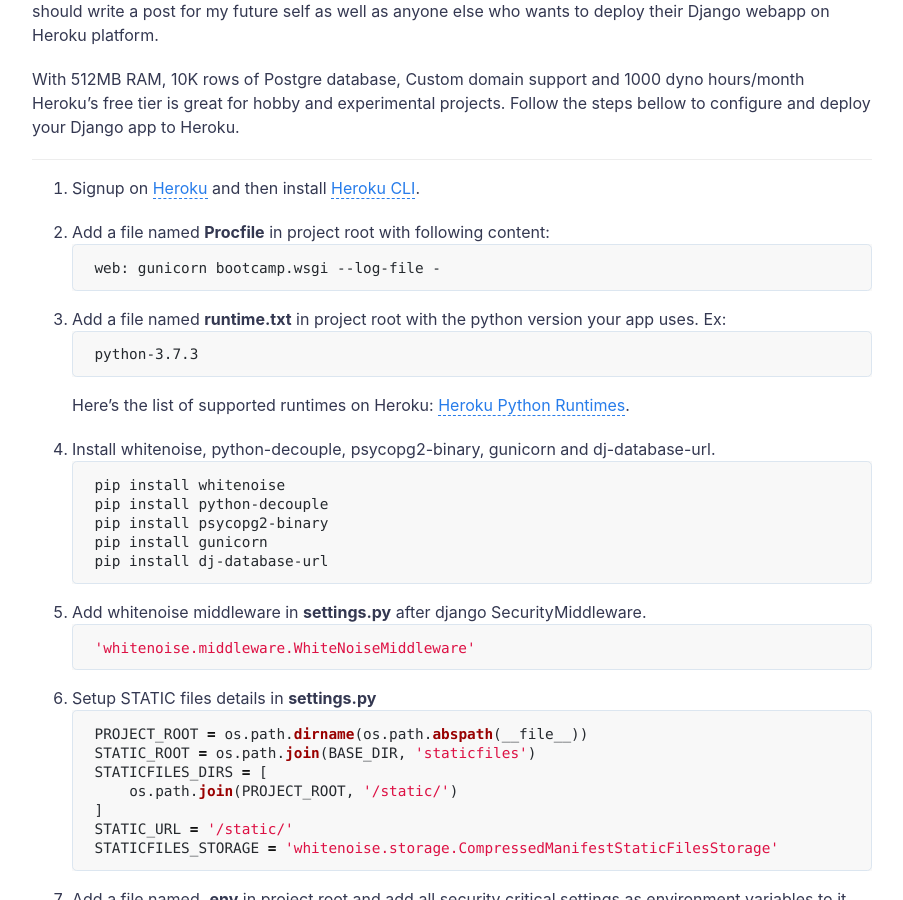
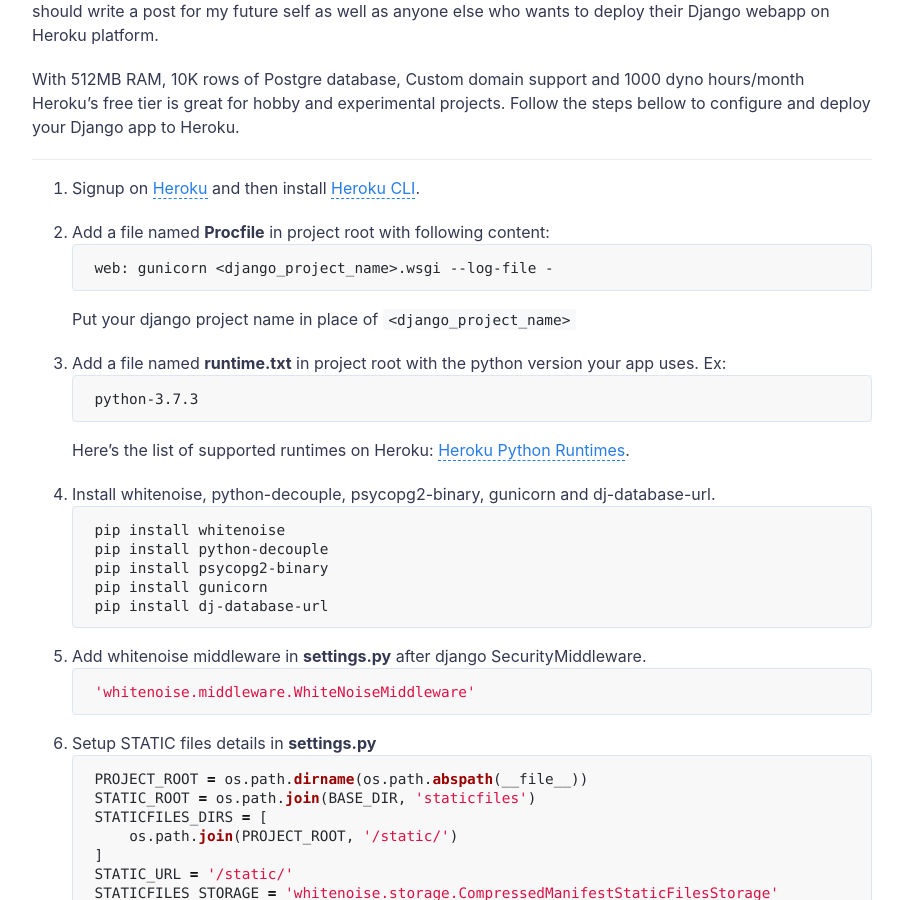
Before and after one commit to darkeyedevelopers/blog, a Jekyll site: the page built from _posts/2019-05-29-quickly-deploy-your-django-app-heroku.md, in a window 1280 px wide and 900 px high, scrolled down 705 px. Shown: the whole window, without its empty margins (188-1091 px from the left). Built offline with Jekyll 4.4.1, drawn with Linux system fonts in a browser that asks for light colours; some web fonts are replaced; comment, search, counter and statistics services are not loaded; a style sheet for code colours, icons or effects is not loaded.

Commit message:
Post correction

````diff
--- a/_posts/2019-05-29-quickly-deploy-your-django-app-heroku.md
+++ b/_posts/2019-05-29-quickly-deploy-your-django-app-heroku.md
@@ -14,9 +14,9 @@ With 512MB RAM, 10K rows of Postgre database, Custom domain support and 1000 dyn
 
 2. Add a file named **Procfile** in project root with following content:
 ```
-    web: gunicorn bootcamp.wsgi --log-file -
+    web: gunicorn <django_project_name>.wsgi --log-file -
 ```
-
+Put your django project name in place of `<django_project_name>`
 
 3. Add a file named **runtime.txt** in project root with the python version your app uses. Ex:
 ```
````
